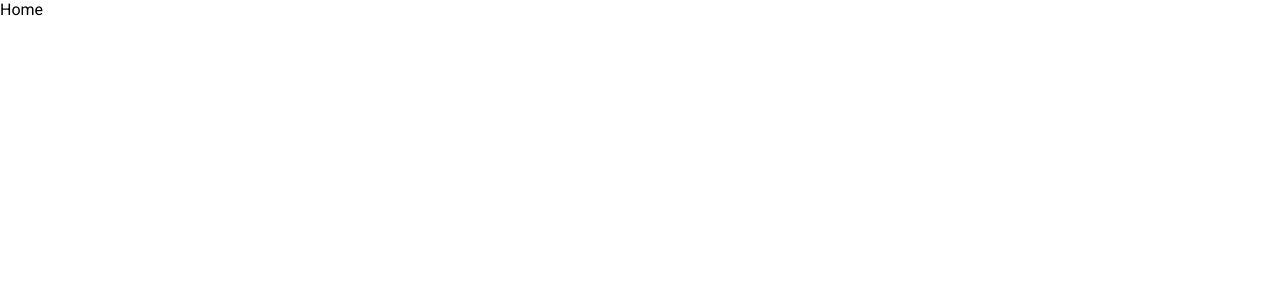
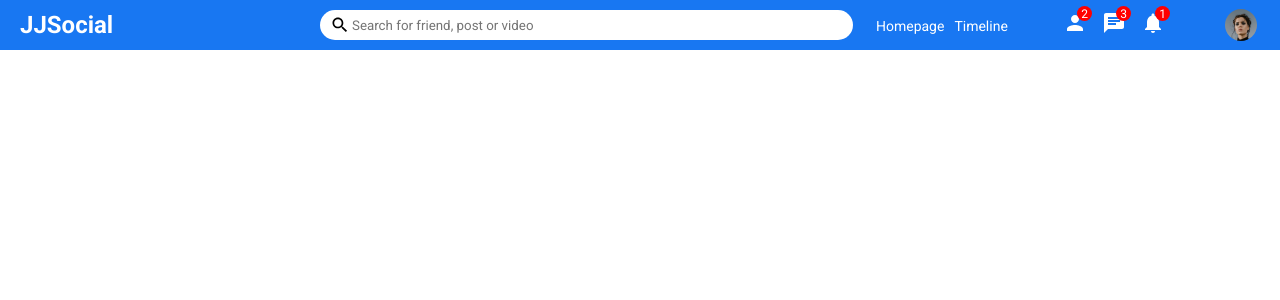
Before and after one commit to jibujacob/SocialMediaWebApp-MERN, a React (Create React App) app in the folder client/: page / in a window 1280 px wide. Shown: the top 300 px of the page. Built offline with nearby package versions, Linux system fonts and the light colour scheme; the HTML template or start-up script is replaced by a standard one.

Commit message:
Topbar component completed with responsiveness

```diff
--- /dev/null
+++ b/client/src/components/Topbar.jsx
@@ -0,0 +1,166 @@
+import styled from "styled-components"
+
+import SearchIcon from '@mui/icons-material/Search';
+import PersonIcon from '@mui/icons-material/Person';
+import ChatIcon from '@mui/icons-material/Chat';
+import NotificationsIcon from '@mui/icons-material/Notifications';
+
+
+const Container = styled.div`
+    height:50px;
+    width:100%;
+    background-color : #1877f2;
+    display: flex;
+    align-items:center;
+    position:sticky;
+    top:0;
+    z-index:99;
+`
+
+const Left = styled.div`
+     flex:3;
+`
+
+const Logo = styled.span`
+    font-size:24px;
+    margin-left:20px;
+    font-weight:bold;
+    color:white;
+    cursor:pointer;
+`
+
+const Center = styled.div`
+    flex:5;
+
+    @media only screen and (max-width:480px){
+        display:none;
+    }
+`
+
+const SearchBarWrapper = styled.div`
+    width:100%;
+    height:30px;
+    background-color:white;
+    border-radius:30px;
+    display:flex;
+    align-items:center;
+`
+
+const Search = styled(SearchIcon)`
+    font-size:20px !important;
+    margin-left:10px;
+`
+
+const Input = styled.input`
+    border:none;
+    width:70%;
+
+    &:focus{
+        outline:none;
+    }
+`
+
+const Right = styled.div`
+    flex:4;
+    display:flex;
+    align-items:center;
+    justify-content:space-around;
+    color:white;
+
+    @media only screen and (max-width:480px){
+        justify-content:flex-end;
+    }
+`
+
+const Links = styled.div`
+    @media only screen and (max-width:480px){
+        display:none;
+    }
+`
+
+const Link = styled.span`
+    margin-right:10px;
+    font-size:14px;
+    cursor:pointer;
+`
+
+const Icons = styled.div`
+    display:flex;
+    align-items:center;
+`
+
+const IconItem = styled.div`
+    margin-right:15px;
+    cursor:pointer;
+    position:relative;
+`
+
+const Person = styled(PersonIcon)``
+
+const Chat = styled(ChatIcon)``
+
+const Notifications = styled(NotificationsIcon)``
+
+const IconBadge = styled.span`
+    width:15px;
+    height:15px;
+    border-radius:50%;
+    background-color: red ;
+    color:white;
+    position: absolute ;
+    top:-5px;
+    right:-5px;
+    display:flex;
+    align-items:center;
+    justify-content:center;
+    font-size:12px;
+`
+
+const ProfileImage = styled.img`
+    height:32px;
+    width:32px;
+    border-radius:50%;
+    object-fit:cover;
+    cursor:pointer;
+`
+
+const Topbar = () => {
+    return (
+        <Container>
+            <Left>
+                <Logo>JJSocial</Logo>
+            </Left>
+            <Center>
+                <SearchBarWrapper>
+                    <Search/>
+                    <Input placeholder="Search for friend, post or video"/>
+                </SearchBarWrapper>
+            </Center>
+            <Right>
+                <Links>
+                    <Link>Homepage</Link>
+                    <Link>Timeline</Link>
+                </Links>
+                <Icons>
+                    <IconItem>
+                        <Person/>
+                        <IconBadge>2</IconBadge>
+                    </IconItem>
+                    <IconItem>
+                        <Chat/>
+                        <IconBadge>3</IconBadge>
+                    </IconItem>
+                    <IconItem>
+                        <Notifications/>
+                        <IconBadge>1</IconBadge>
+                    </IconItem>
+                </Icons>
+                <ProfileImage src="/assets/person/1.jpeg" alt="profile_img"/>
+            </Right>
+        </Container>
+    )
+}
+
+
+
+export default Topbar
--- a/client/src/pages/Home.jsx
+++ b/client/src/pages/Home.jsx
@@ -1,5 +1,6 @@
 import React from 'react'
 import styled from "styled-components"
+import Topbar from '../components/Topbar'
 
 const Container = styled.div`
 
@@ -8,7 +9,7 @@ const Container = styled.div`
 const Home = () => {
     return (
         <Container>
-            Home
+            <Topbar/>
         </Container>
     )
 }
```
